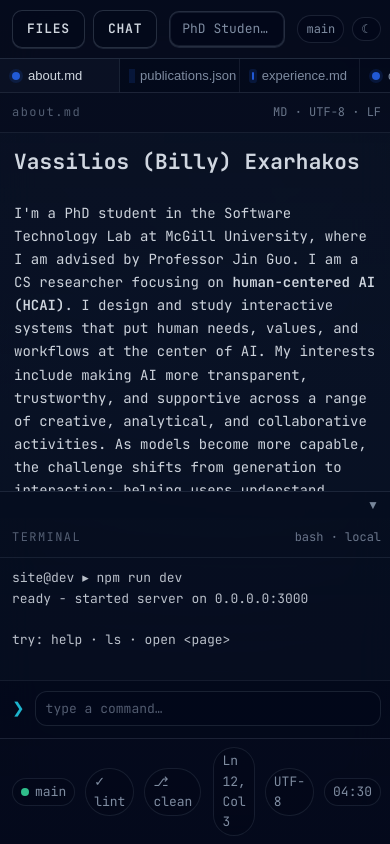
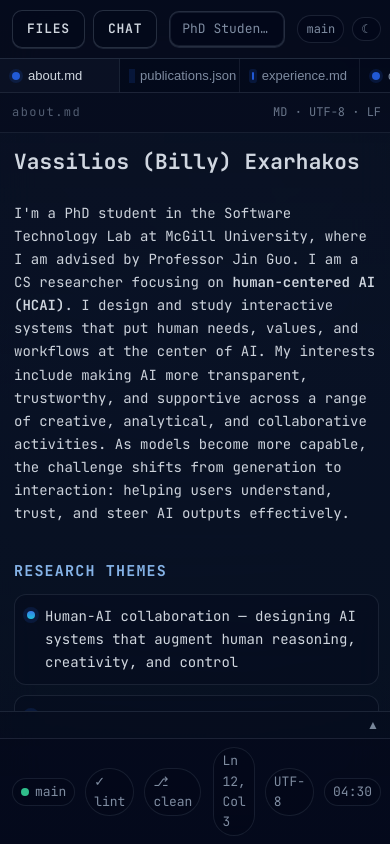
Before and after one commit to billyexarhakos/portfolio, a Next.js app: page / in a window 390 px wide. Built offline with nearby package versions, Linux system fonts and the light colour scheme.

Commit message:
make terminal collapsed by default on mobile

```diff
--- a/src/components/IdeFrame.tsx
+++ b/src/components/IdeFrame.tsx
@@ -32,6 +32,12 @@ export function IdeFrame() {
   useEffect(() => {
     document.documentElement.dataset.theme = theme;
   }, [theme]);
+
+  useEffect(() => {
+    if (window.matchMedia("(max-width: 760px)").matches) {
+      setTerminalOpen(false);
+    }
+  }, []);
 
   const openTabs = useMemo(() => editorTabFileIds, []);
 
```
